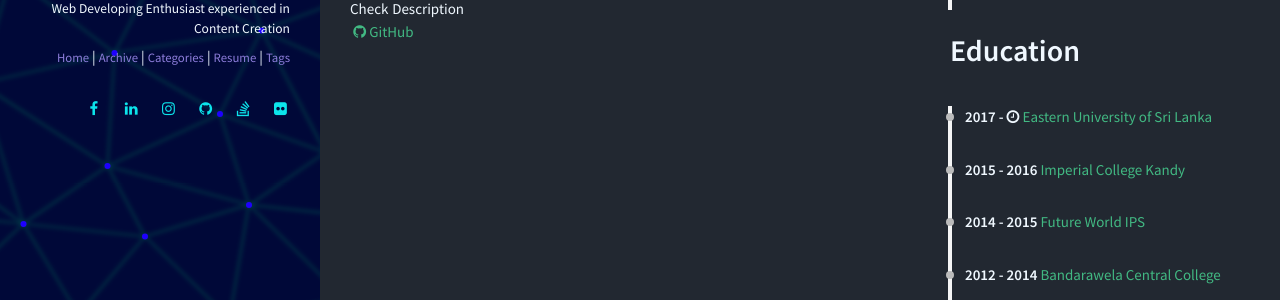
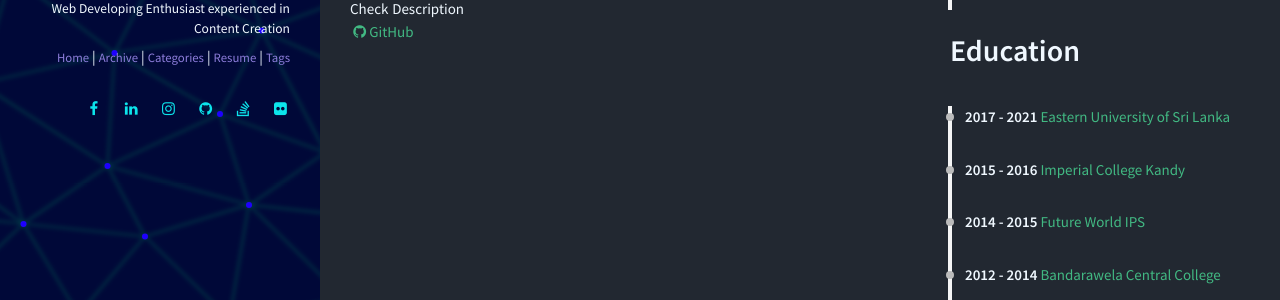
Before and after one commit to rizvifazi/rizvifazi.github.io, a Jekyll site: the page built from resume.html, in a window 1280 px wide. Shown: the part 574-874 px from the top of the page. Built offline with Jekyll 4.4.1, drawn with Linux system fonts in a browser that asks for light colours; nearby versions of some CDN libraries.

Commit message:
Update education.yml

```diff
--- a/_data/index/education.yml
+++ b/_data/index/education.yml
@@ -1,6 +1,6 @@
 - name: Eastern University of Sri Lanka
   link: http://esn.ac.lk/
-  date: 2017 - <i class="fa fa-clock-o" aria-hidden="true" title="Until Now"></i>
+  date: 2017 - 2021
   descr: <br> Undergraduate of BSc. Physical Science (expected graduation in 2021)
 
 - name: Imperial College Kandy
```
